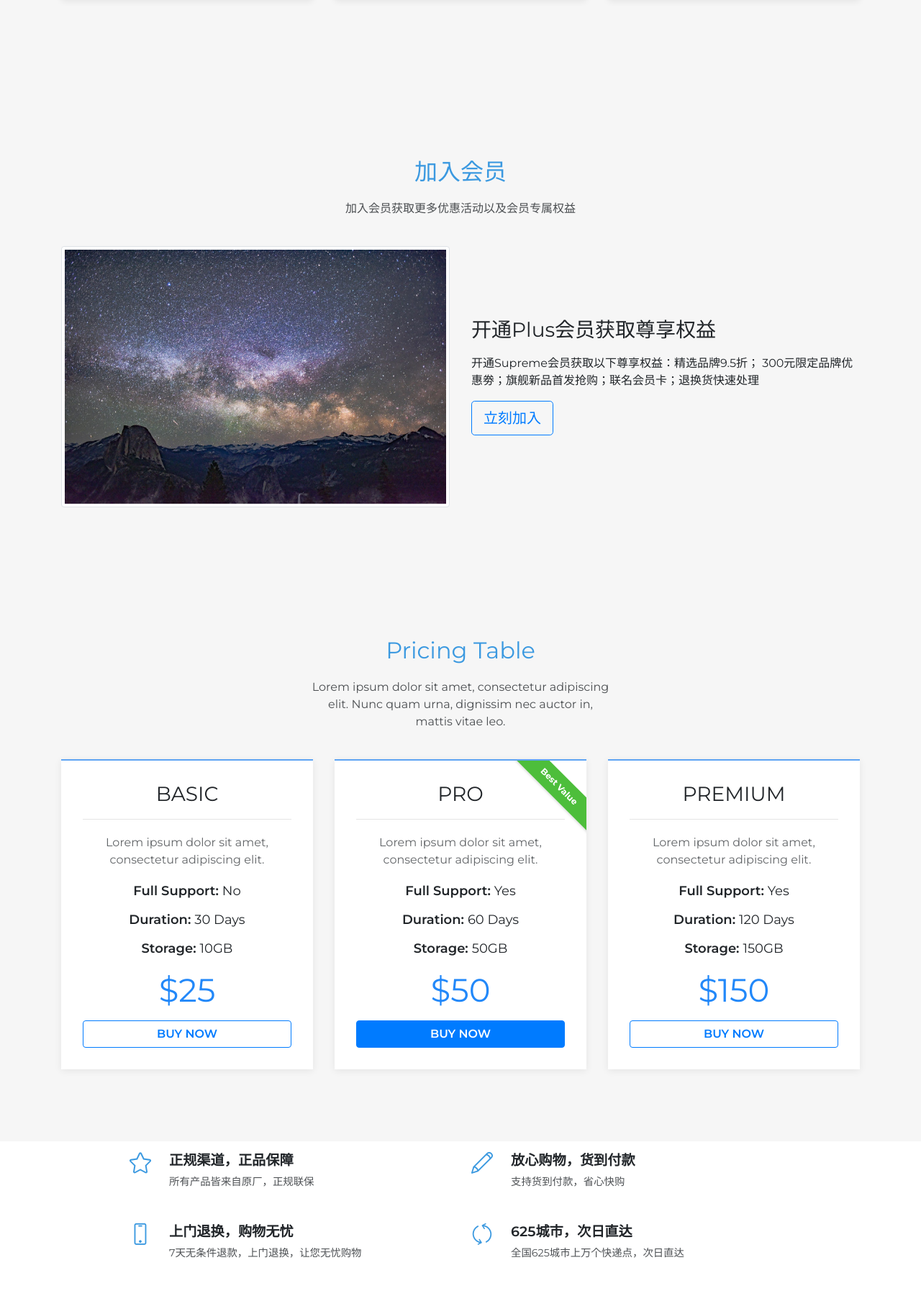
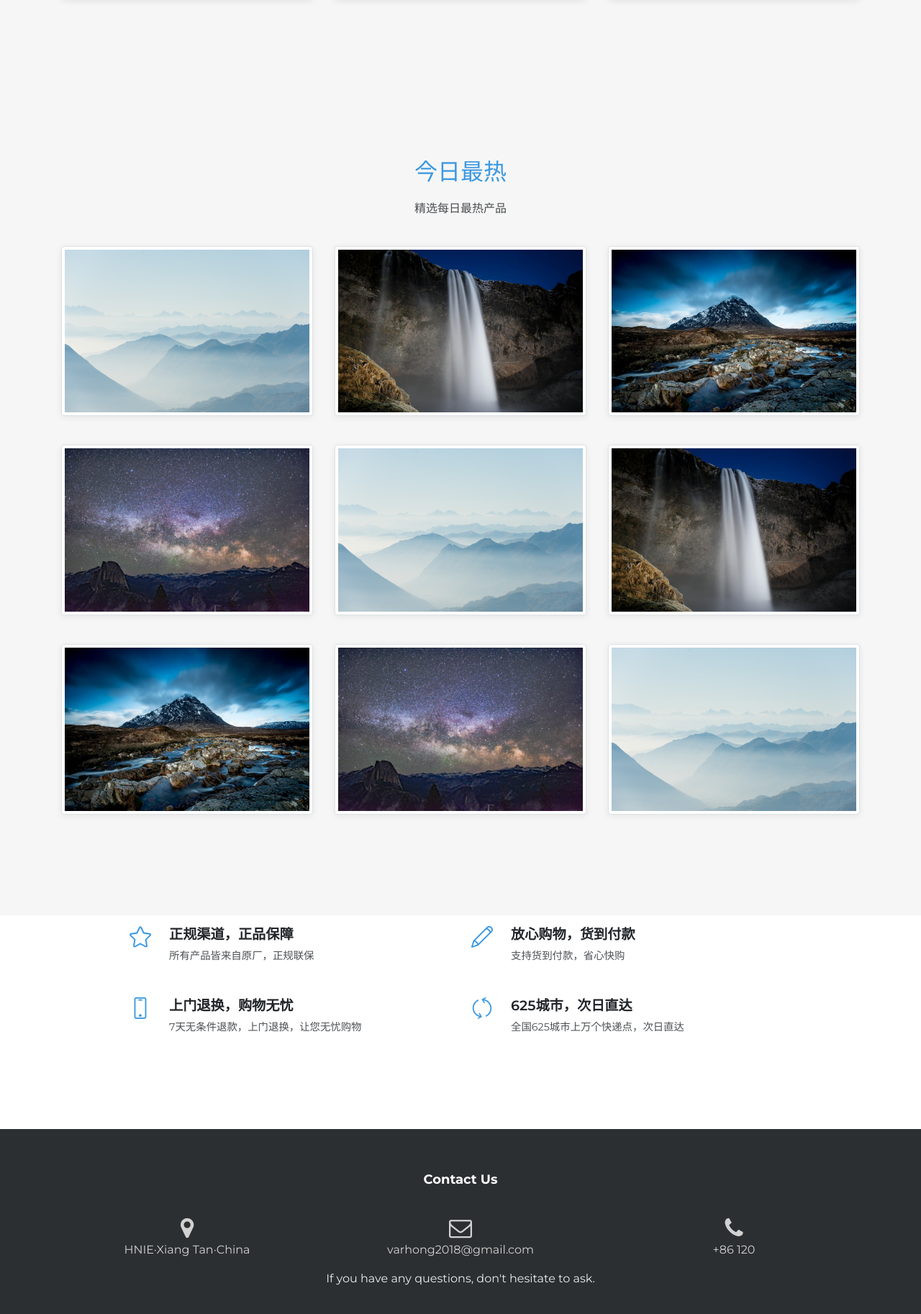
Before and after one commit to AfireHong/DigitalOdyssey, a PHP site: page / in a window 1280 px wide. Shown: the part 1780-3606 px from the top of the page at 72% size. Run offline with PHP 8.4, Linux system fonts and the light colour scheme; some libraries are stand-ins or nearby versions.

Commit message:
更改主页内容 仅保留每日最热和精选推荐

```diff
--- a/doregister.php
+++ b/doregister.php
@@ -32,3 +32,4 @@
             exit;
         }
     }
+    //TODO: 邮箱重复性验证
--- a/index.php
+++ b/index.php
@@ -77,7 +77,56 @@
                 </div>
         </div>
     </section>
-    <section class="clean-block clean-info dark">
+    <section class="clean-block clean-gallery dark">
+        <div class="container">
+            <div class="block-heading">
+                <h2 class="text-info">今日最热</h2>
+                <p>
+                    精选每日最热产品
+                </p>
+            </div>
+                <div class="row">
+                    <div class="col-md-6 col-lg-4 item">
+                        <a class="lightbox" href="assets/img/scenery/image1.jpg"><img
+                                class="img-thumbnail img-fluid image" src="assets/img/scenery/image1.jpg" /></a>
+                    </div>
+                    <div class="col-md-6 col-lg-4 item">
+                        <a class="lightbox" href="assets/img/scenery/image4.jpg"><img
+                                class="img-thumbnail img-fluid image" src="assets/img/scenery/image4.jpg" /></a>
+                    </div>
+                    <div class="col-md-6 col-lg-4 item">
+                        <a class="lightbox" href="assets/img/scenery/image6.jpg"><img
+                                class="img-thumbnail img-fluid image" src="assets/img/scenery/image6.jpg" /></a>
+                    </div>
+                    <div class="col-md-6 col-lg-4 item">
+                        <a class="lightbox" href="assets/img/scenery/image5.jpg"><img
+                                class="img-thumbnail img-fluid image" src="assets/img/scenery/image5.jpg" /></a>
+                    </div>
+                    <div class="col-md-6 col-lg-4 item">
+                        <a class="lightbox" href="assets/img/scenery/image1.jpg"><img
+                                class="img-thumbnail img-fluid image" src="assets/img/scenery/image1.jpg" /></a>
+                    </div>
+                    <div class="col-md-6 col-lg-4 item">
+                        <a class="lightbox" href="assets/img/scenery/image4.jpg"><img
+                                class="img-thumbnail img-fluid image" src="assets/img/scenery/image4.jpg" /></a>
+                    </div>
+                    <div class="col-md-6 col-lg-4 item">
+                        <a class="lightbox" href="assets/img/scenery/image6.jpg"><img
+                                class="img-thumbnail img-fluid image" src="assets/img/scenery/image6.jpg" /></a>
+                    </div>
+                    <div class="col-md-6 col-lg-4 item">
+                        <a class="lightbox" href="assets/img/scenery/image5.jpg"><img
+                                class="img-thumbnail img-fluid image" src="assets/img/scenery/image5.jpg" /></a>
+                    </div>
+                    <div class="col-md-6 col-lg-4 item">
+                        <a class="lightbox" href="assets/img/scenery/image1.jpg"><img
+                                class="img-thumbnail img-fluid image" src="assets/img/scenery/image1.jpg" /></a>
+                    </div>
+                </div>
+        </div>
+    </section>
+    <!--
+        <section class="clean-block clean-info dark">
                 <div class="container">
                 <div class="block-heading">
                     <h2 class="text-info">加入会员</h2>
@@ -102,6 +151,8 @@
                 </div>
             </div>
     </section>
+-->
+<!--
     <section class="clean-block clean-pricing dark">
             <div class="container">
                 <div class="block-heading">
@@ -203,4 +254,5 @@
                 </div>
             </div>
     </section>
+-->
     <?php include 'footer.php';?>
```
